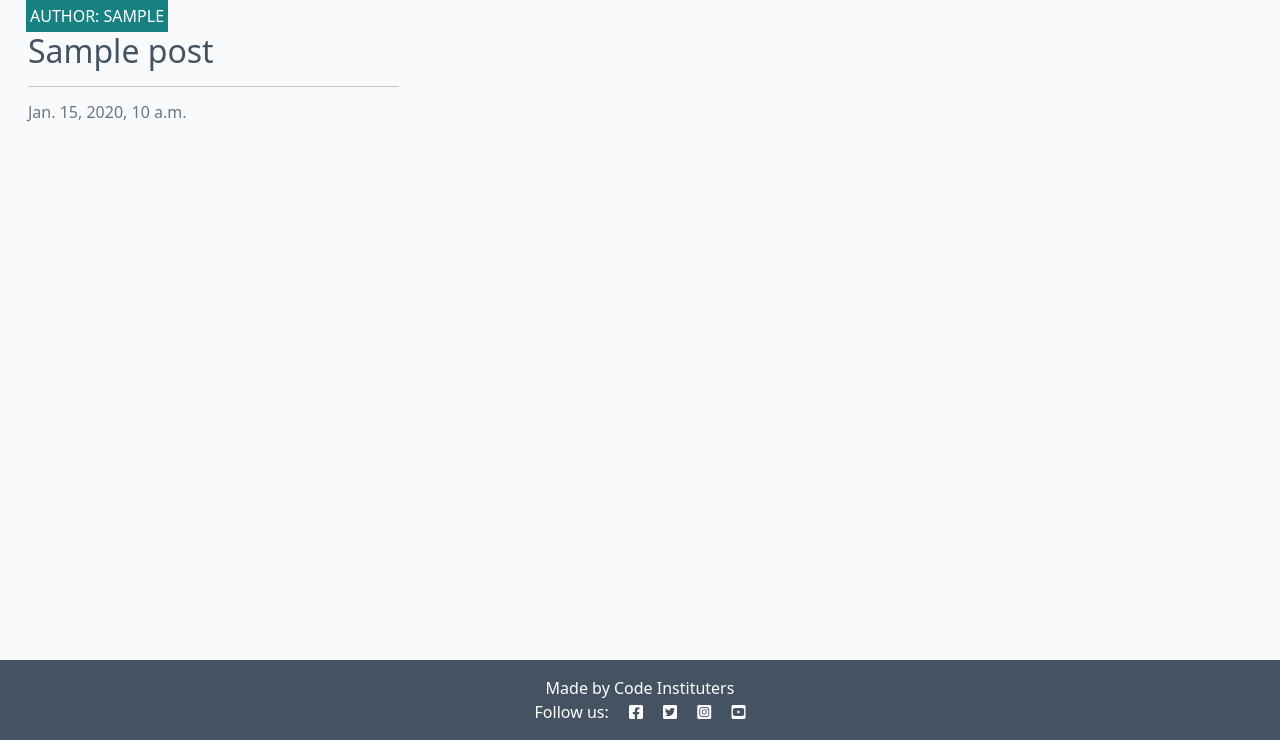
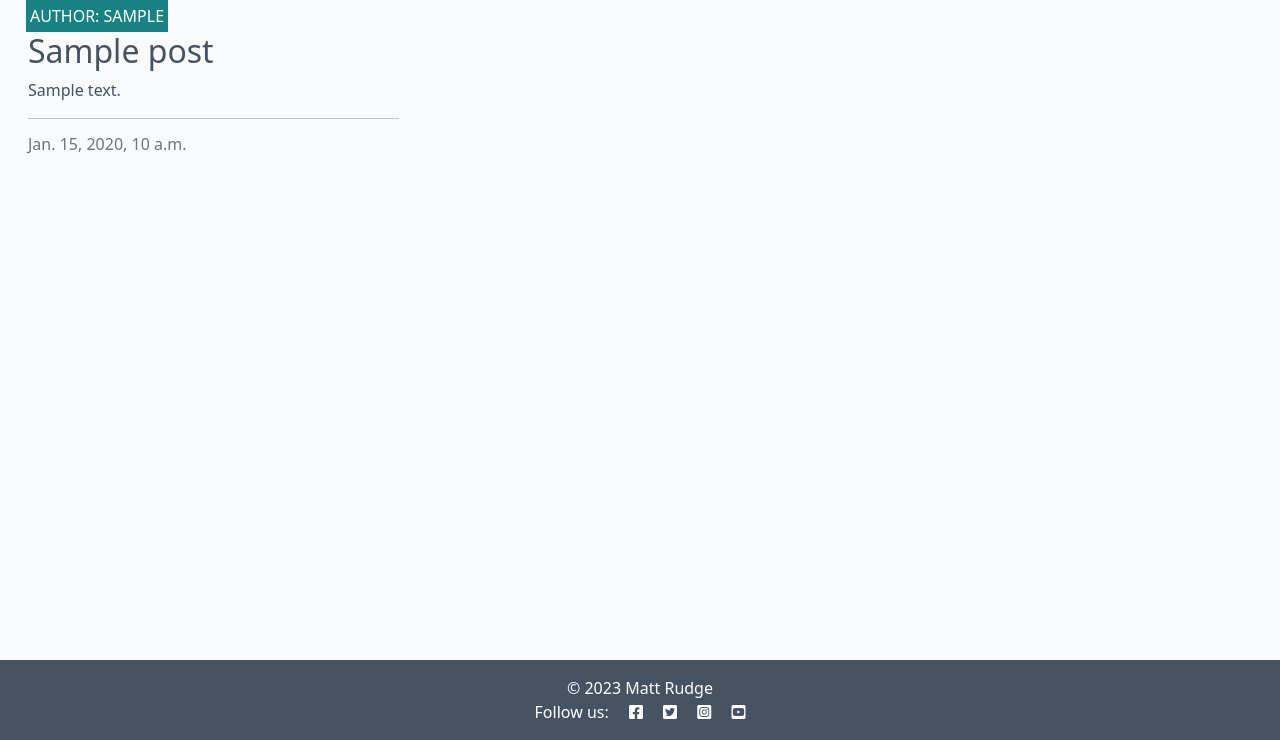
Before and after one commit to merzann/django-blog, a Django app: page / in a window 1280 px wide. Shown: the part 60-800 px from the top of the page. Run offline with Django 4.2, Linux system fonts and the light colour scheme; tables that the repository leaves empty hold one stand-in row (values such as "Sample post").

Commit message:
maint: mend content in footer in base.html to &copy; 2023 Matt Rudge using template inheritance from index.html, add excerpt text to blog entry cards and add corresponding code to base.html for content to be displayed

```diff
--- a/blog/templates/blog/index.html
+++ b/blog/templates/blog/index.html
@@ -20,6 +20,7 @@
                             </div>
                             <a href="#" class="post-link">
                                 <h2 class="card-title">{{ post.title }}</h2>
+                                <p class="card-text">{{ post.excerpt }}</p>
                             </a>
 
                             <hr />
@@ -50,3 +51,6 @@
 
 <!-- index.html content ends here -->
 {% endblock %}
+{% block copyright %}
+    &copy; 2023 Matt Rudge
+{% endblock %}
--- a/templates/base.html
+++ b/templates/base.html
@@ -40,7 +40,7 @@
                 <ul class="navbar-nav me-auto mb-2 mb-lg-0">
                     <li class="nav-item">
                         <a class="nav-link {% if request.path == home_url %}active{% endif %}" aria-current="page"
-                            href="#">Home</a>
+                            href="{% url 'home' %}">Home</a>
                     </li>
 
                 </ul>
@@ -61,7 +61,11 @@
 
     <!-- Footer -->
     <footer class="footer mt-auto py-3 dark-bg">
-        <p class="m-0 text-center text-white">Made by Code Instituters</p>
+        <p class="m-0 text-center text-white">
+            {% block copyright %}
+                Made by Code Instituters
+            {% endblock copyright %}
+        </p>
         <p class="m-0 text-center text-white">Follow us: <i class="fab fa-facebook-square ms-3"></i>
             <i class="fab fa-twitter-square ms-3"></i>
             <i class="fab fa-instagram-square ms-3"></i>
```
